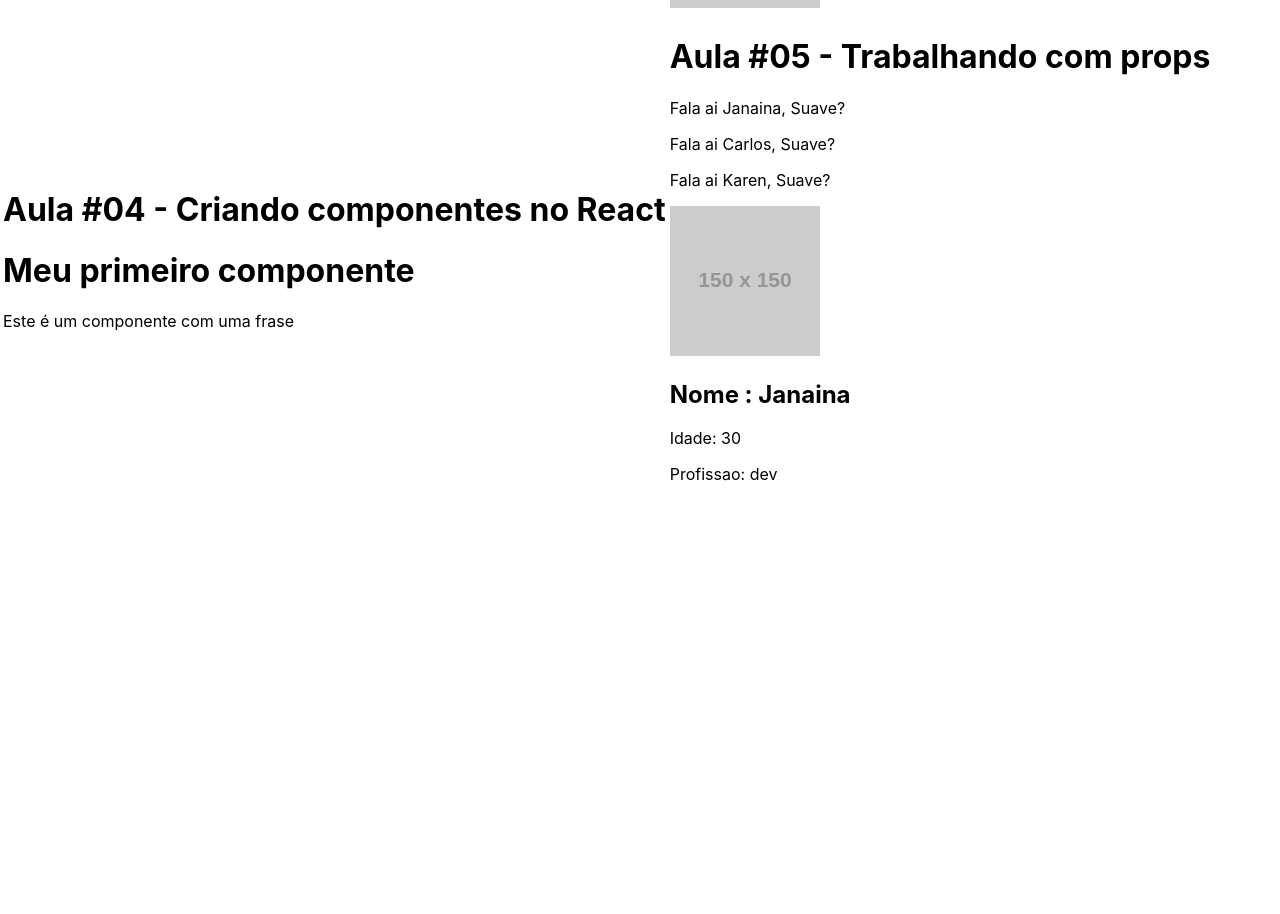
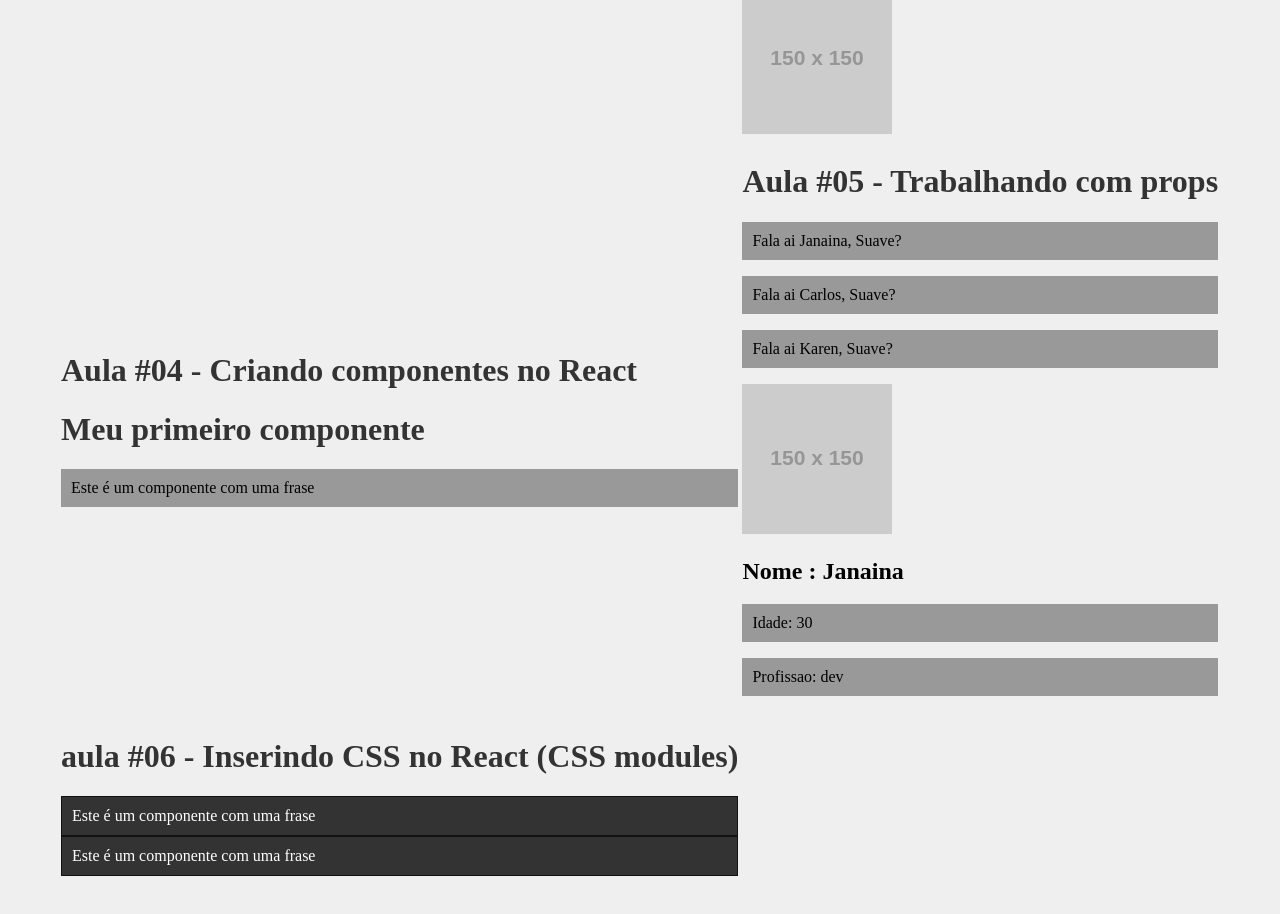
Before and after one commit to Jana-SI/curso_react, a React (Create React App) app: page / in a window 1280 px wide. Shown: the part 420-1334 px from the top of the page. Before the commit the page ends 923 px from the top, so only its background shows below. Built offline with nearby package versions, Linux system fonts and the light colour scheme.

Commit message:
Inserindo CSS no React (CSS modules)

```diff
--- a/src/App.js
+++ b/src/App.js
@@ -2,13 +2,15 @@ import React from 'react';
 import './App.css';
 import Aula02 from './components/aula02'
 import Aula03 from './components/aula03'
-import Aula04 from './components/aula04'
-import Aula05 from './components/aula05'
+import Aula04 from './components/aula04/aula04'
+import Aula05 from './components/aula05/aula05'
+import Aula06 from './components/aula06/aula06'
 
 function App() {
   return (
     <div className="App">
       <table>
+        <tbody>
           <tr>
             <td><Aula02 /></td>
             <td><Aula03 /></td>
@@ -17,6 +19,10 @@ function App() {
             <td><Aula04 /></td>
             <td><Aula05 /></td>
           </tr>
+          <tr>
+            <td><Aula06 /></td>
+          </tr>
+        </tbody>
       </table>
     </div>
   );
--- /dev/null
+++ b/src/components/aula06/Frase.module.css
@@ -0,0 +1,10 @@
+.fraseContainer{
+    background-color: #333;
+    border: 1px solid #111;
+}
+
+.fraseContent{
+    color: #fff;
+    background-color: #333;
+    margin: 0px;
+}
--- /dev/null
+++ b/src/components/aula06/aula06.js
@@ -0,0 +1,13 @@
+import Frase from './frase'
+
+function aula06() {
+    return(
+        <div>
+            <h1>aula #06 - Inserindo CSS no React (CSS modules)</h1>
+            <Frase />
+            <Frase />
+        </div>
+    )
+}
+
+export default aula06
--- /dev/null
+++ b/src/components/aula06/frase.js
@@ -0,0 +1,11 @@
+import styles from './Frase.module.css'
+
+function frase(){
+    return(
+        <div className={styles.fraseContainer}>
+            <p className={styles.fraseContent}>Este é um componente com uma frase</p>
+        </div>
+    )
+}
+
+export default frase
--- a/src/index.css
+++ b/src/index.css
@@ -1,13 +1,13 @@
-body {
-  margin: 0;
-  font-family: -apple-system, BlinkMacSystemFont, 'Segoe UI', 'Roboto', 'Oxygen',
-    'Ubuntu', 'Cantarell', 'Fira Sans', 'Droid Sans', 'Helvetica Neue',
-    sans-serif;
-  -webkit-font-smoothing: antialiased;
-  -moz-osx-font-smoothing: grayscale;
+body{
+  padding: 50px;
+  background-color: #efefef;
 }
 
-code {
-  font-family: source-code-pro, Menlo, Monaco, Consolas, 'Courier New',
-    monospace;
+h1{
+  color: #333
 }
+
+p{
+  background-color: #999;
+  padding: 10px;
+}
```
Also changed, not shown: src/components/aula04/aula04.js (renamed from src/components/aula04.js), src/components/aula04/frase.js (renamed from src/components/frase.js), src/components/aula05/Pessoa.js (renamed from src/components/Pessoa.js), src/components/aula05/SayMyName.js (renamed from src/components/SayMyName.js), src/components/aula05/aula05.js (renamed from src/components/aula05.js). Lines whose indentation alone changed are shown as unchanged.
